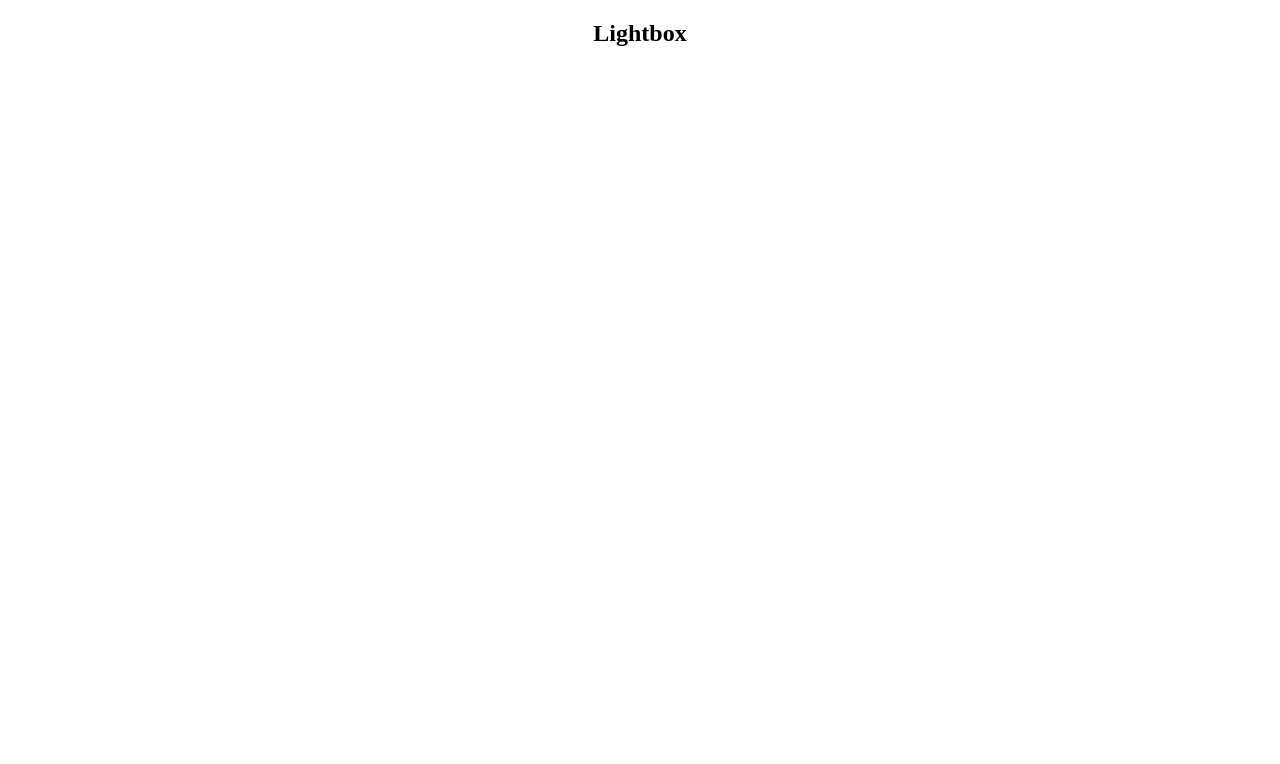
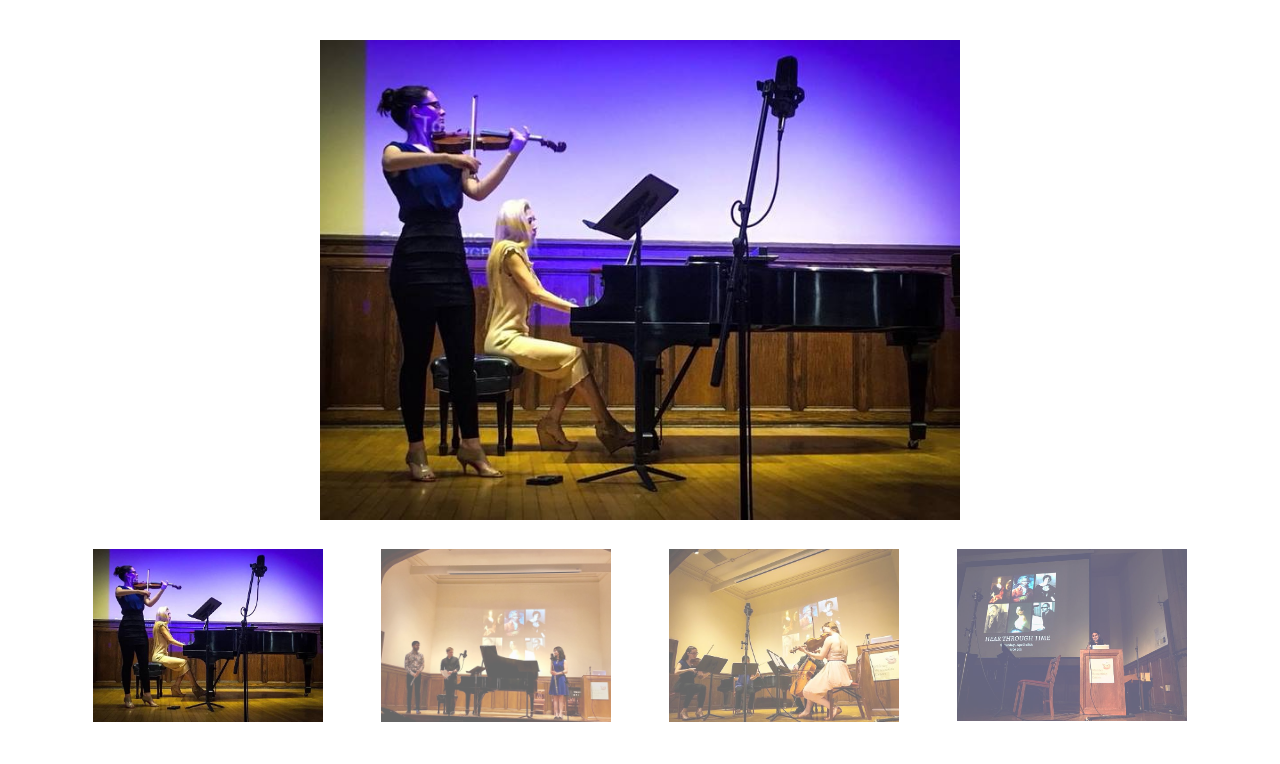
Before and after one commit to HEARclassical/HEARclassical, a plain HTML site: page lightbox/HEAR-through-time-lightbox.html in a window 1280 px wide. Drawn offline with Linux system fonts and the light colour scheme.

Commit message:
past concerts
now links to audioplayer and lightbox

```diff
--- a/js/popup.js
+++ b/js/popup.js
@@ -1,6 +1,8 @@
 $('.form-links').find('a').click(function(){
 
 	$('#popup-iframe').bind('load',function(){
+		$('#popup-overlay').removeClass('dark');
+
 		$('#popup-overlay').fadeIn(1000);
 
 	})
@@ -16,6 +18,7 @@ $('#popup-close-button').click(function(){
 
 $('.lightbox-link').click(function(){
 	$('#popup-iframe').bind('load',function(){
+		$('#popup-overlay').addClass('dark');
 		$('#popup-overlay').fadeIn(1000);
 
 	})
--- a/lightbox/HEAR-through-time-lightbox.html
+++ b/lightbox/HEAR-through-time-lightbox.html
@@ -11,65 +11,65 @@
 
 <body>
 
-<h2 style="text-align:center">Lightbox</h2>
-
-
 <div id="myModal" class="modal">
-  <span class="close cursor" onclick="closeModal()">&times;</span>
   <div class="modal-content">
-
+    <div class="main-picture">
+    <!--
+    <div class="slide-overlay">
+      <div class="caption-container">
+        <p id="caption"></p>
+      </div>
+      <div class="slide-number-container">
+        <p id="slide-number"></p>
+      </div>
+    </div>
+  -->
       <div class="mySlides">
-      <div class="numbertext">1 / 4</div>
-      <img src="https://hearclassical.github.io/HEARclassical/assets/images/concerts/HEAR-through-time/photo1.jpg" style="width:100%">
+        <img src="https://hearclassical.github.io/HEARclassical/assets/images/concerts/HEAR-through-time/photo1.jpg">
       </div>
 
       <div class="mySlides">
-      <div class="numbertext">2 / 4</div>
-      <img src="https://hearclassical.github.io/HEARclassical/assets/images/concerts/HEAR-through-time/photo2.jpg" style="width:100%">
+        <img src="https://hearclassical.github.io/HEARclassical/assets/images/concerts/HEAR-through-time/photo2.jpg">
       </div>
 
       <div class="mySlides">
-      <div class="numbertext">3 / 4</div>
-      <img src="https://hearclassical.github.io/HEARclassical/assets/images/concerts/HEAR-through-time/photo3.jpg" style="width:100%">
+        <img src="https://hearclassical.github.io/HEARclassical/assets/images/concerts/HEAR-through-time/photo3.jpg">
       </div>
 
       <div class="mySlides">
-      <div class="numbertext">4 / 4</div>
-      <img src="https://hearclassical.github.io/HEARclassical/assets/images/concerts/HEAR-through-time/photo4.jpg" style="width:100%">
+        <img src="https://hearclassical.github.io/HEARclassical/assets/images/concerts/HEAR-through-time/photo4.jpg">
       </div>
 
       <a class="prev" onclick="plusSlides(-1)">&#10094;</a>
       <a class="next" onclick="plusSlides(1)">&#10095;</a>
-
+      <div class="slide-number-container">
+        <p id="slide-number"></p>
+      </div>
       <div class="caption-container">
         <p id="caption"></p>
       </div>
+    </div>
 
-
+    <div class="preview-pictures">
       <div class="column">
-      <img class="demo cursor" src="https://hearclassical.github.io/HEARclassical/assets/images/concerts/HEAR-through-time/photo1.jpg" style="width:100%" onclick="currentSlide(1)" alt="Nature and sunrise">
+        <img class="demo cursor" src="https://hearclassical.github.io/HEARclassical/assets/images/concerts/HEAR-through-time/photo1.jpg" onclick="currentSlide(1)" alt="Ariel Horowitz, <i>violin</i> </br> Brenda Vongova, <i>piano</i>">
       </div>
       <div class="column">
-      <img class="demo cursor" src="https://hearclassical.github.io/HEARclassical/assets/images/concerts/HEAR-through-time/photo2.jpg" style="width:100%" onclick="currentSlide(2)" alt="Trolltunga, Norway">
+        <img class="demo cursor" src="https://hearclassical.github.io/HEARclassical/assets/images/concerts/HEAR-through-time/photo2.jpg" onclick="currentSlide(2)" alt="Left to right: </br> Amir Farsi, <i>flute</i> </br> Vyacheslav Gryaznov, <i>piano</i> </br> and Felice Doynov, <i> flute </i> </br> bow after performance of Yuko Uebayashi's <b> Town Light (1997) </b>">
       </div>
       <div class="column">
-      <img class="demo cursor" src="https://hearclassical.github.io/HEARclassical/assets/images/concerts/HEAR-through-time/photo3.jpg" style="width:100%" onclick="currentSlide(3)" alt="Mountains and fjords">
+        <img class="demo cursor" src="https://hearclassical.github.io/HEARclassical/assets/images/concerts/HEAR-through-time/photo3.jpg" onclick="currentSlide(3)" alt="Left to right: <br> Ariel Horowitz, <i> violin </i> </br> Johnna Wu, <i> violin </i> <br> Adrian Daurov, <i> cello </i> <br> and Alexandra Simpson, <i> viola </i> <br>  perform Joseph Boulogne's <b> String Quartet No. 5 in G major </b>">
       </div>
       <div class="column">
-      <img class="demo cursor" src="https://hearclassical.github.io/HEARclassical/assets/images/concerts/HEAR-through-time/photo4.jpg" style="width:100%" onclick="currentSlide(4)" alt="Northern Lights">
+        <img class="demo cursor" src="https://hearclassical.github.io/HEARclassical/assets/images/concerts/HEAR-through-time/photo4.jpg" onclick="currentSlide(4)" alt="Felice Doynov, founder and director of HEAR Classical, gives opening remarks">
+      </div>
     </div>
   </div>
 </div>
 
 <script>
-function openModal() {
-  document.getElementById('myModal').style.display = "block";
-}
 
-function closeModal() {
-  document.getElementById('myModal').style.display = "none";
-}
-
+var numSlides = document.getElementsByClassName("mySlides").length;
 var slideIndex = 1;
 showSlides(slideIndex);
 
@@ -86,6 +86,7 @@ function showSlides(n) {
   var slides = document.getElementsByClassName("mySlides");
   var dots = document.getElementsByClassName("demo");
   var captionText = document.getElementById("caption");
+  var slideNumber = document.getElementById("slide-number");
   if (n > slides.length) {slideIndex = 1}
   if (n < 1) {slideIndex = slides.length}
   for (i = 0; i < slides.length; i++) {
@@ -97,6 +98,7 @@ function showSlides(n) {
   slides[slideIndex-1].style.display = "block";
   dots[slideIndex-1].className += " active";
   captionText.innerHTML = dots[slideIndex-1].alt;
+  slideNumber.innerHTML = slideIndex + "/" + numSlides
 }
 </script>
 
--- a/lightbox/lightbox.css
+++ b/lightbox/lightbox.css
@@ -1,50 +1,70 @@
+* {
+  box-sizing: border-box;
+}
+
+.row > .column {
+  padding: 0 8px;
+}
+
+.row:after {
+  content: "";
+  display: table;
+  clear: both;
+}
+
+.column {
+  float: left;
+  width: 25%;
+}
+
 /* The Modal (background) */
 .modal {
-  display: none;
+  display: block;
   position: fixed;
   z-index: 1;
-  padding-top: 100px;
   left: 0;
   top: 0;
   width: 100%;
   height: 100%;
   overflow: auto;
-  background-color: black;
+  /*background-color: black;*/
 }
 
 /* Modal Content */
 .modal-content {
   position: relative;
-  background-color: #fefefe;
+  /*background-color: #fefefe;*/
   margin: auto;
   padding: 0;
   width: 90%;
+  height: 100%;
   max-width: 1200px;
 }
 
-/* The Close Button */
-.close {
-  color: white;
-  position: absolute;
-  top: 10px;
-  right: 25px;
-  font-size: 35px;
-  font-weight: bold;
+.main-picture {
+  height: 60%;
+  position: relative;
+  top: 5%;
+  text-align: center;
 }
 
-.close:hover,
-.close:focus {
-  color: #999;
-  text-decoration: none;
-  cursor: pointer;
+.mySlides img {
+  width: auto!important;
+  height: 100%!important;
 }
 
 .mySlides {
   display: none;
+  width: auto;
+  height: 100%;
+  position: relative;
 }
 
 .cursor {
-  cursor: pointer
+  cursor: pointer;
+  width: 80%;
+  margin-left: 10%;
+  margin-top: 10%;
 }
 
 /* Next & previous buttons */
@@ -63,18 +83,22 @@
   border-radius: 0 3px 3px 0;
   user-select: none;
   -webkit-user-select: none;
+  transition: transform 0.5s linear;
 }
 
 /* Position the "next button" to the right */
 .next {
-  right: 0;
+  right: 50px;
   border-radius: 3px 0 0 3px;
+}
+.prev {
+  left: 50px;
 }
 
 /* On hover, add a black background color with a little bit see-through */
 .prev:hover,
 .next:hover {
-  background-color: rgba(0, 0, 0, 0.8);
+  transform: scale(2.0);
 }
 
 /* Number text (1/3 etc) */
@@ -86,14 +110,18 @@
   top: 0;
 }
 
-img {
-  margin-bottom: -4px;
-}
+
 
 .caption-container {
   text-align: center;
-  background-color: black;
-  padding: 2px 16px;
+  /*background-color: black;*/
+  color: white;
+  padding-left: 10px;
+}
+
+.slide-number-container {
+  text-align: center;
+  /*background-color: black;*/
   color: white;
 }
 
@@ -113,3 +141,47 @@ img.hover-shadow {
 .hover-shadow:hover {
   box-shadow: 0 4px 8px 0 rgba(0, 0, 0, 0.2), 0 6px 20px 0 rgba(0, 0, 0, 0.19)
 }
+
+
+
+.preview-pictures {
+  height: 30%;
+  position: relative;
+  top: 5%;
+}
+
+.slide-overlay {
+  position: absolute;
+  width: 70%;
+  left: 15%;
+  color: white;
+  z-index: 100;
+}
+
+.slide-number-container {
+  position: absolute;
+  bottom: 0%;
+  left: 15%;
+}
+
+.caption-container {
+  position: absolute;
+  bottom: 0%;
+  right: 0%;
+  width: 20%;
+  text-align: left;
+}
+
+#caption {
+  width: auto;
+  lineheight: 12px;
+  height:12px;
+  display: inline;
+  font-size: calc(2px + 2vmin);
+}
+
+#slide-number {
+  display: inline;
+  font-size: calc(2px + 2vmin);
+
+}
```
Also changed, not shown: css/audio.css (+10 -5 lines), css/main.css (+24 -14 lines), index.html (+3 -3 lines), js/amplitudeInit.js (+7 -3 lines). Lines whose indentation alone changed are shown as unchanged.
